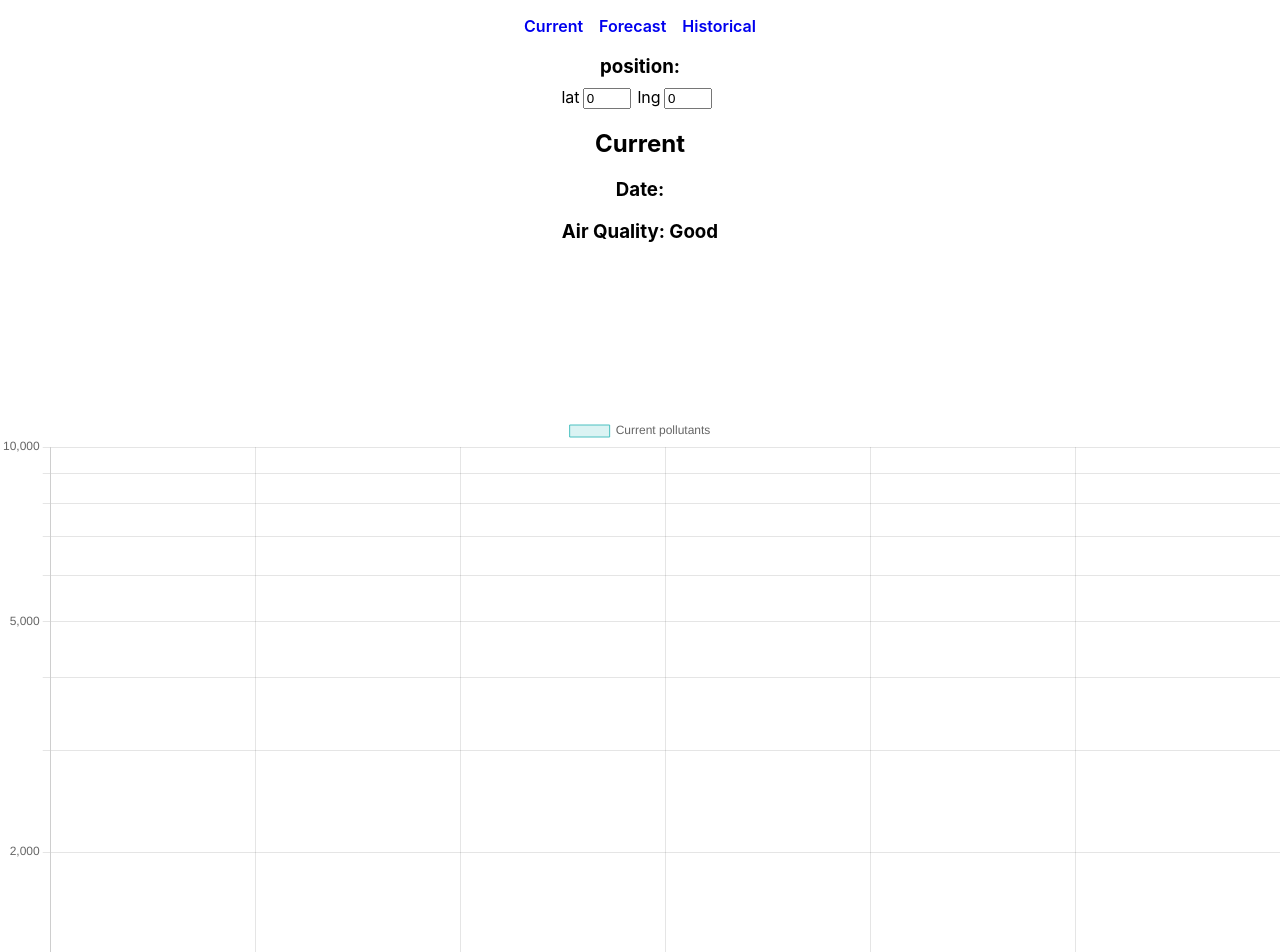
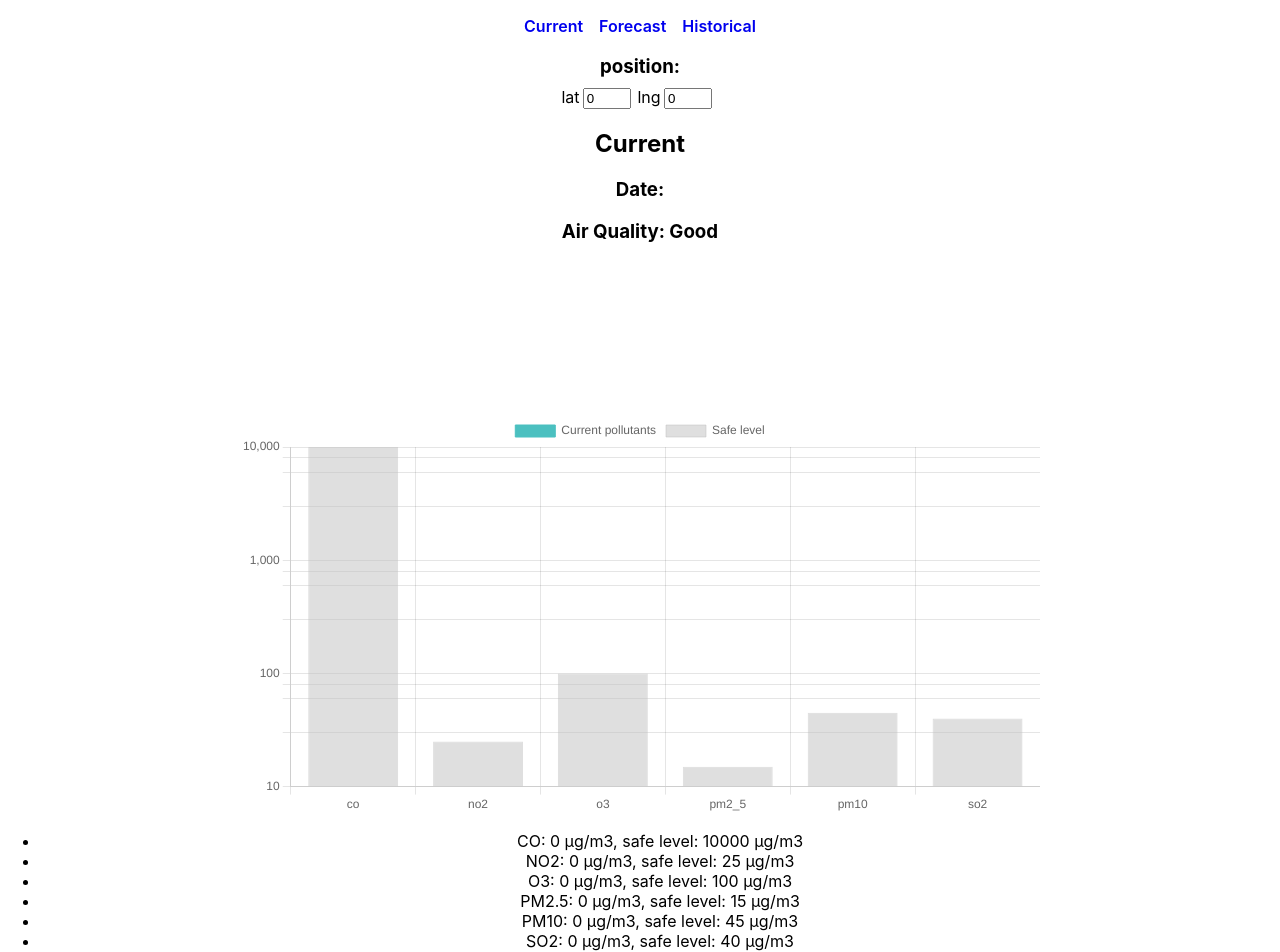
Before and after one commit to karolina269/aeroallergens, a React (Create React App) app: page /current in a window 1280 px wide. Shown: the top 952 px of the page. Built offline with nearby package versions, Linux system fonts and the light colour scheme; no server answers.

Commit message:
current pollutants with safe level chart

```diff
--- a/src/views/Current/Current.css
+++ b/src/views/Current/Current.css
@@ -2,3 +2,8 @@
   max-width: 400px;
   margin: auto;
 }
+
+.currentPollutantsChart {
+  max-width: 800px;
+  margin: auto;
+}
--- a/src/views/Current/CurrentAirQuality.tsx
+++ b/src/views/Current/CurrentAirQuality.tsx
@@ -100,13 +100,13 @@ const CurrentAirQuality = (props: CurrentAirQuality) => {
     }
   };
   return (
-    <>
+    <section className="currentAirQuality">
       {" "}
       <h3>Air Quality: {AirQualityIndex[props.aqi]}</h3>
       <div className="airQualityChart">
         <canvas ref={canvasChartRef} />
       </div>
-    </>
+    </section>
   );
 };
 
--- a/src/views/Current/CurrentPollutants.tsx
+++ b/src/views/Current/CurrentPollutants.tsx
@@ -1,5 +1,6 @@
+// @ts-nocheck
 import { Chart as ChartJS, CategoryScale, LinearScale, LogarithmicScale, LogarithmicScaleOptions, BarElement, Title, Tooltip, Legend } from "chart.js";
-import { Bar } from "react-chartjs-2";
+import { Bar, Chart } from "react-chartjs-2";
 import { airQualityStandards } from "../../App";
 import { Pollutants } from "../../types";
 
@@ -10,70 +11,66 @@ interface CurrentPollutantsProps {
 ChartJS.register(CategoryScale, LinearScale, LogarithmicScale, BarElement, Title, Tooltip, Legend);
 
 const CurrentPollutants = (props: CurrentPollutantsProps) => {
-  console.log(props.pollutants);
   const data = {
     labels: Object.keys(props.pollutants),
     datasets: [
       {
         label: "Current pollutants",
         data: Object.values(props.pollutants),
-        backgroundColor: "rgba(75, 192, 192, 0.2)",
+        backgroundColor: "rgba(75, 192, 192, 1)",
         borderColor: "rgba(75, 192, 192, 1)",
+        borderWidth: 1,
+      },
+      {
+        label: "Safe level",
+        data: Object.values(airQualityStandards),
+        backgroundColor: "rgba(192, 192, 192, 0.5)",
+        borderColor: "rgba(192, 192, 192, 0.5)",
         borderWidth: 1,
       },
     ],
   };
 
-  const boundaryValues = Object.values(airQualityStandards);
-
   const options = {
     scales: {
+      x: {
+        stacked: true,
+      },
       y: {
         display: true,
         type: "logarithmic",
-        beginAtZero: true,
         min: 0,
         max: 10000,
-        ticks: {
-          // callback: (value: any, index: number) => {
-          //   const boundaryValue = boundaryValues[index];
-          //   if (value === boundaryValue) {
-          //     return {
-          //       content: boundaryValue,
-          //       fontStyle: "bold",
-          //     };
-          //   }
-          //   return value;
-          // },
-        },
       },
     },
   };
 
   return (
-    <>
-      <Bar data={data} options={options} />
+    <section className="currentPollutants">
+      <div className="currentPollutantsChart">
+        <Chart type="bar" data={data} options={options} />
+      </div>
       <ul>
         <li>
-          CO: {props.pollutants.co} µg/m3, standard: {airQualityStandards.co} µg/m3
+          CO: {props.pollutants.co} µg/m3, safe level: {airQualityStandards.co} µg/m3
         </li>
         <li>
-          NO2: {props.pollutants.no2} µg/m3, standard: {airQualityStandards.no2} µg/m3
+          NO2: {props.pollutants.no2} µg/m3, safe level: {airQualityStandards.no2} µg/m3
         </li>
         <li>
-          O3: {props.pollutants.o3} µg/m3, standard: {airQualityStandards.o3} µg/m3
+          O3: {props.pollutants.o3} µg/m3, safe level: {airQualityStandards.o3} µg/m3
         </li>
         <li>
-          PM2.5: {props.pollutants.pm2_5} µg/m3, standard: {airQualityStandards.pm2_5} µg/m3
+          PM2.5: {props.pollutants.pm2_5} µg/m3, safe level: {airQualityStandards.pm2_5} µg/m3
         </li>
         <li>
-          PM10: {props.pollutants.pm10} µg/m3, standard: {airQualityStandards.pm10} µg/m3
+          PM10: {props.pollutants.pm10} µg/m3, safe level: {airQualityStandards.pm10} µg/m3
         </li>
         <li>
-          SO2: {props.pollutants.so2} µg/m3, standard: {airQualityStandards.so2} µg/m3
+          SO2: {props.pollutants.so2} µg/m3, safe level: {airQualityStandards.so2} µg/m3
         </li>
       </ul>
-    </>
+    </section>
   );
 };
 
```
